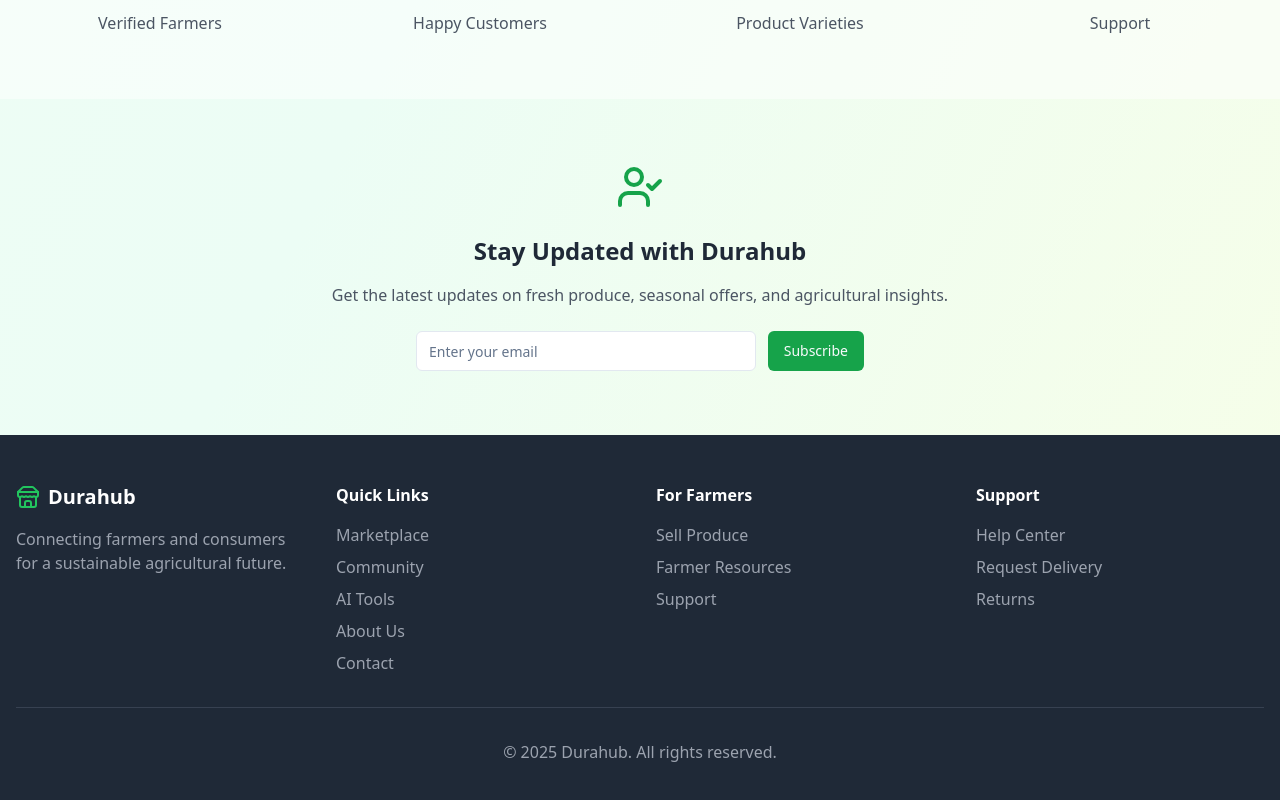
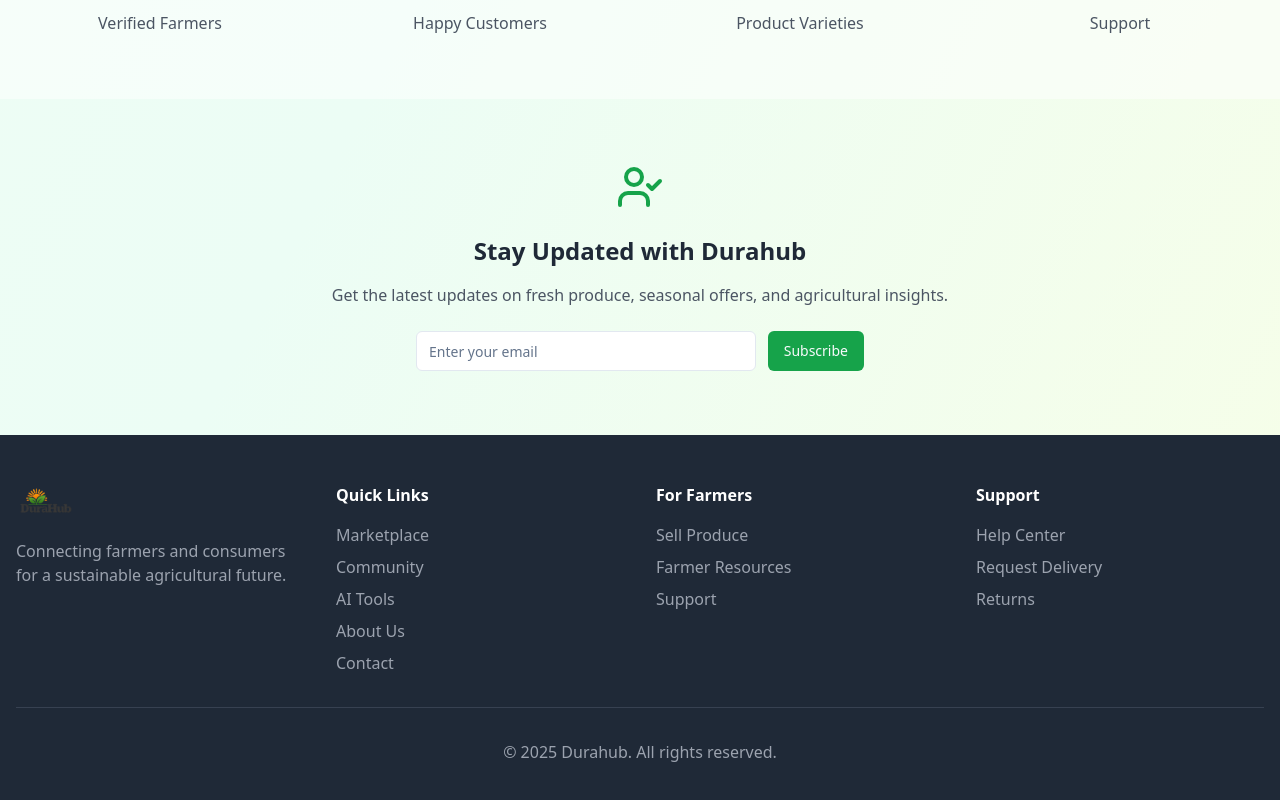
Before and after one commit to Qx137/DuraTech, a React (Vite) app: page / in a window 1280 px wide. Shown: the part 1682-2482 px from the top of the page. Built offline with nearby package versions, Linux system fonts and the light colour scheme; no server answers; the database is empty.

Commit message:
logo in footer

```diff
--- a/src/pages/Index.tsx
+++ b/src/pages/Index.tsx
@@ -255,9 +255,8 @@ const Index = () => {
         <div className="container mx-auto px-4">
           <div className="grid md:grid-cols-4 gap-8">
             <div>
-              <div className="flex items-center space-x-2 mb-4">
-                <Store className="h-6 w-6 text-green-500" />
-                <span className="text-xl font-bold">Durahub</span>
+              <div className="mb-4">
+                <img src="/logo.png" alt="Durahub Logo" className="h-10" />
               </div>
               <p className="text-gray-400">
                 Connecting farmers and consumers for a sustainable agricultural future.
```
